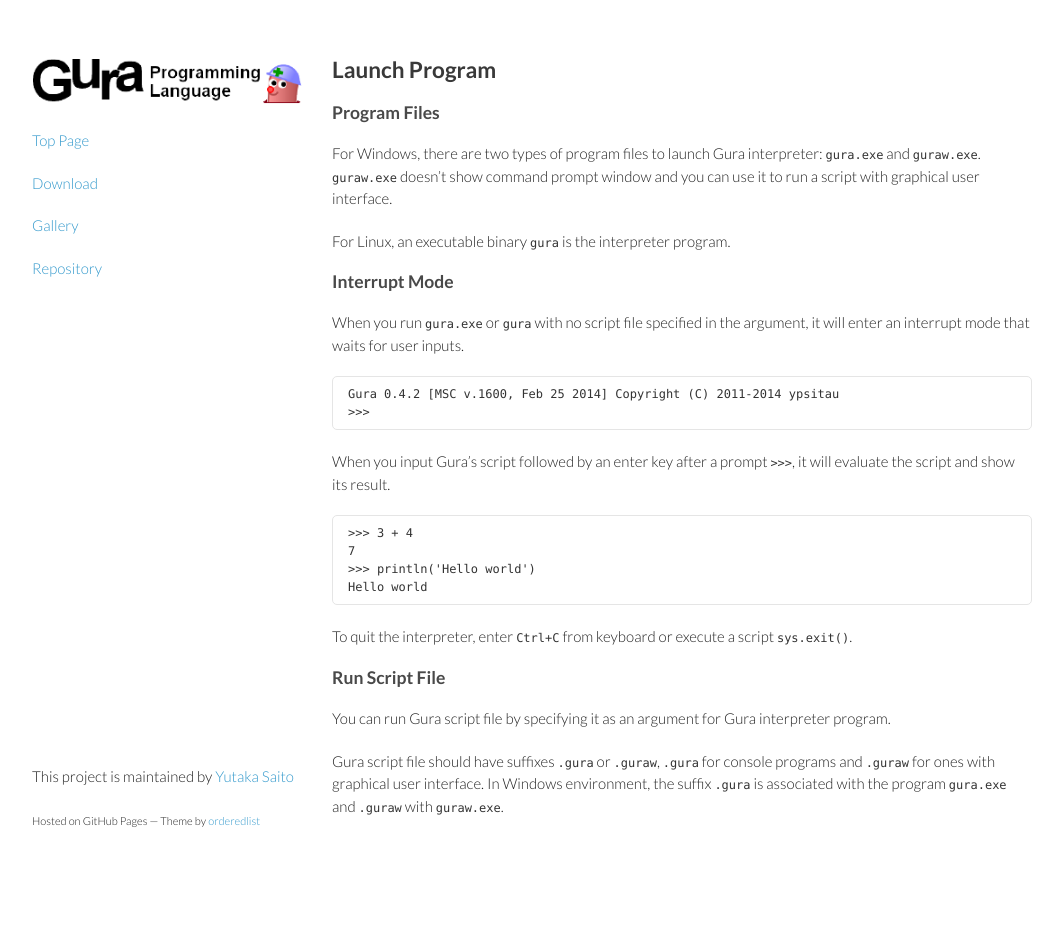
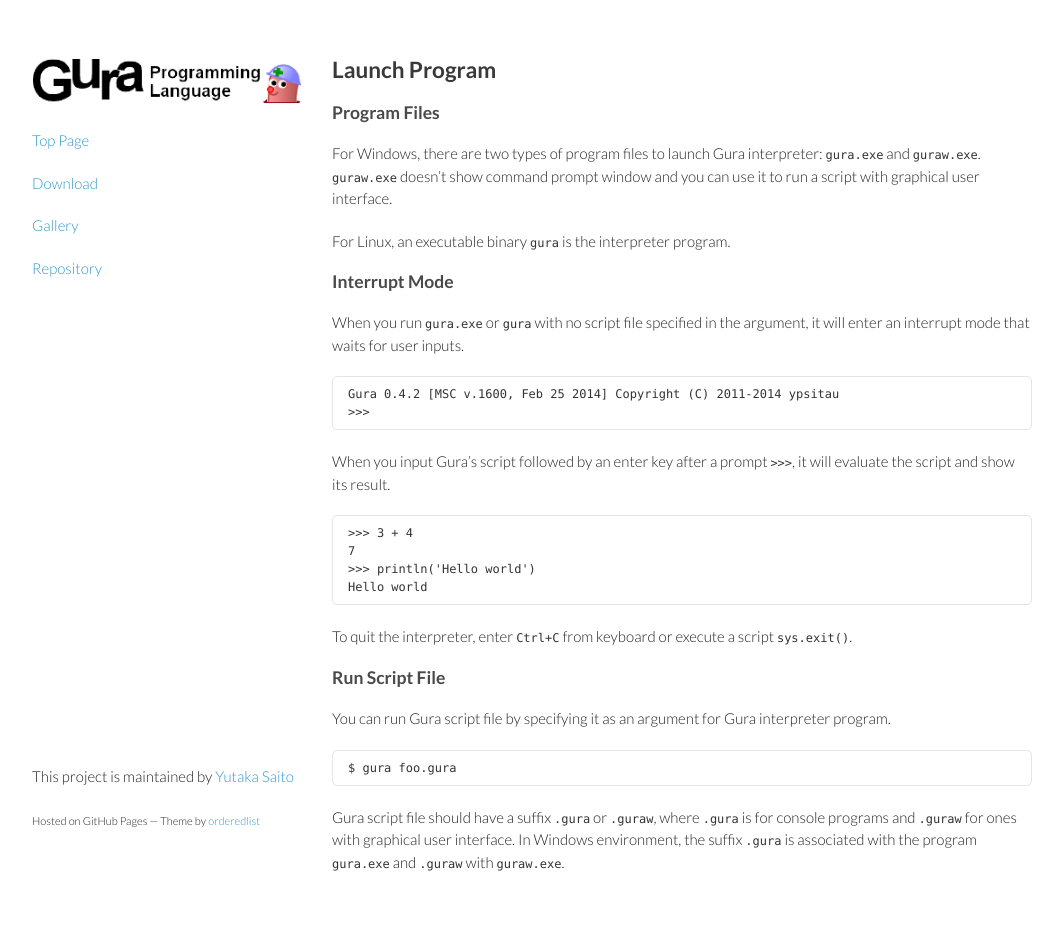
Before and after one commit to rudidude86/gura-lang.github.io, a Jekyll site: the page built from documents/Launch-Program.md, in a window 1280 px wide. Shown: the whole page, without its empty margins (108-1171 px from the left). Built offline with Jekyll 4.4.1, drawn with Linux system fonts in a browser that asks for light colours; Markdown is read by kramdown in place of the engine named in the settings; before the commit the page ends 900 px from its top, so only the background shows below that.

Commit message:
updated document

```diff
--- a/documents/Launch-Program.md
+++ b/documents/Launch-Program.md
@@ -39,7 +39,9 @@ To quit the interpreter, enter `Ctrl+C` from keyboard or execute a script `sys.e
 
 You can run Gura script file by specifying it as an argument for Gura interpreter program.
 
-Gura script file should have suffixes `.gura` or `.guraw`,
-`.gura` for console programs and `.guraw` for ones with graphical user interface.
+    $ gura foo.gura
+
+Gura script file should have a suffix `.gura` or `.guraw`,
+where `.gura` is for console programs and `.guraw` for ones with graphical user interface.
 In Windows environment, the suffix `.gura` is associated with the program `gura.exe`
 and `.guraw` with `guraw.exe`.
```
